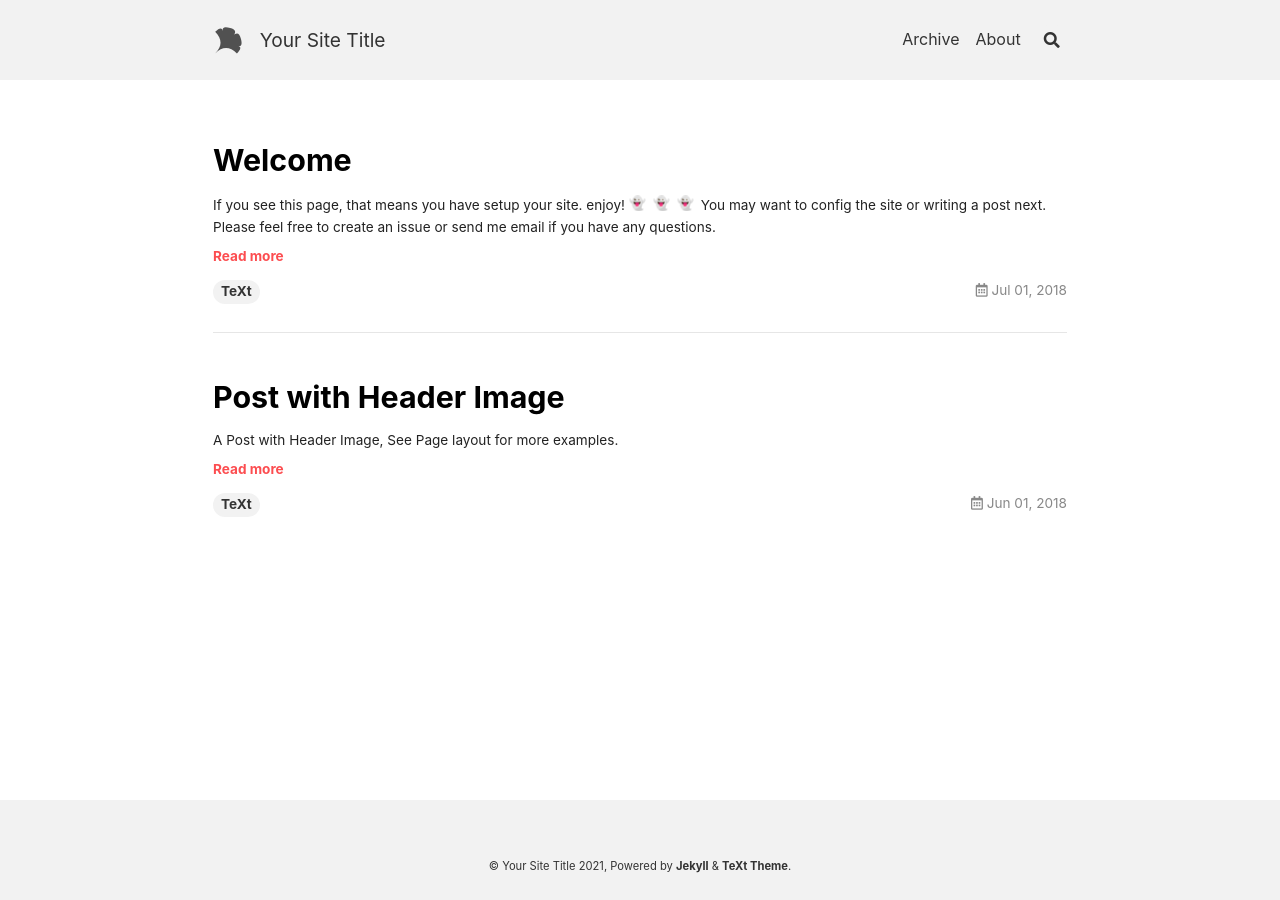
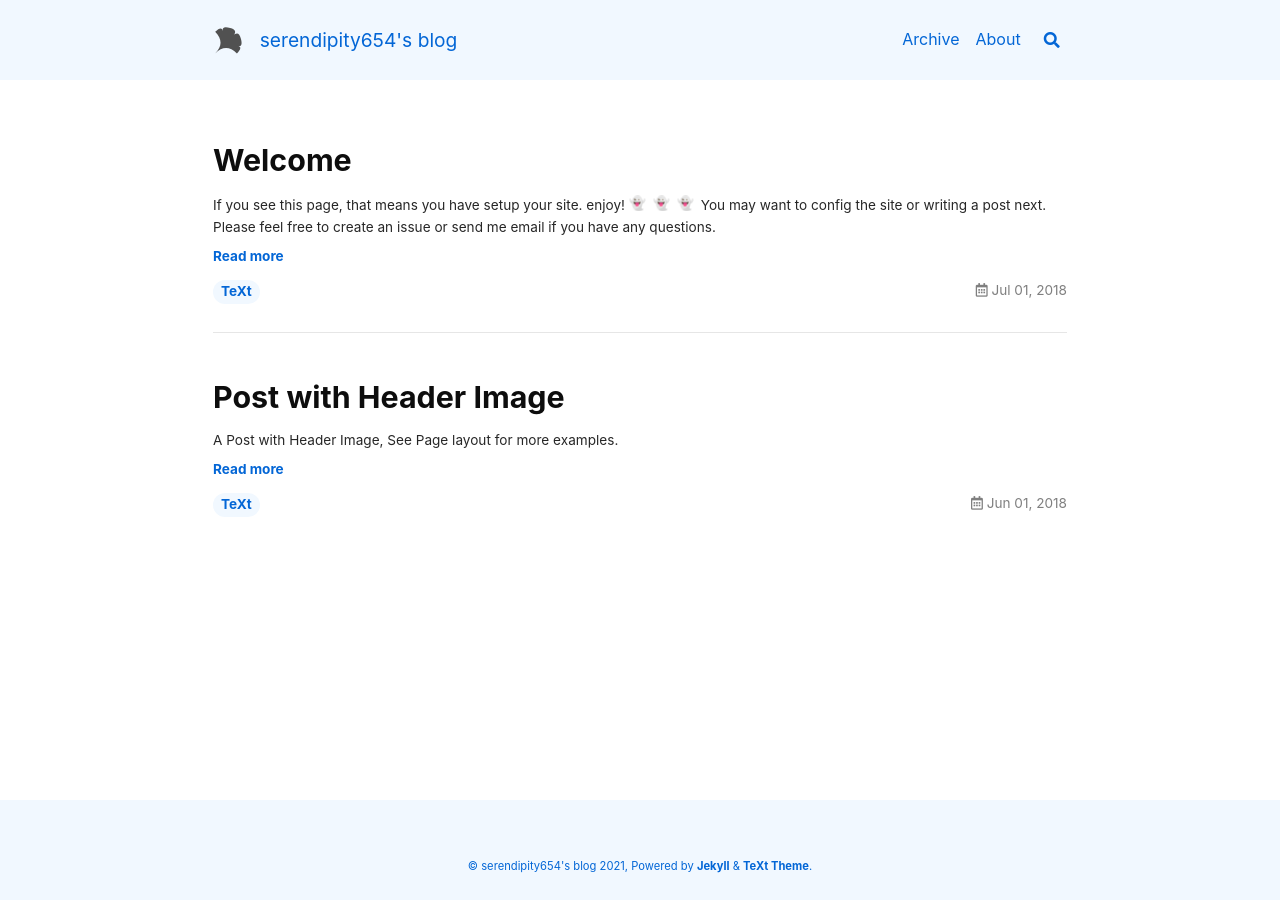
Before and after one commit to serendipity565/serendipity654.github.io, a Jekyll site: the page built from index.html, in a window 1280 px wide. Built offline with Jekyll 4.4.1, drawn with Linux system fonts in a browser that asks for light colours; nearby versions of some CDN libraries; emoji names are drawn with the system emoji font; the list of posts is cut into pages by our own code.

Commit message:
Update _config.yml

```diff
--- a/_config.yml
+++ b/_config.yml
@@ -16,11 +16,11 @@
 
 ## => Site Settings
 ##############################
-text_skin: default # "default" (default), "dark", "forest", "ocean", "chocolate", "orange"
-highlight_theme: default # "default" (default), "tomorrow", "tomorrow-night", "tomorrow-night-eighties", "tomorrow-night-blue", "tomorrow-night-bright"
+text_skin: ocean # "default" (default), "dark", "forest", "ocean", "chocolate", "orange"
+highlight_theme: tomorrow # "default" (default), "tomorrow", "tomorrow-night", "tomorrow-night-eighties", "tomorrow-night-blue", "tomorrow-night-bright"
 url     : # the base hostname & protocol for your site e.g. https://www.someone.com
 baseurl : # does not include hostname
-title   : Your Site Title
+title   : serendipity654's blog
 description: > # this means to ignore newlines until "Language & timezone"
   Your Site Description
 
@@ -35,7 +35,7 @@
 ##############################
 author:
   type      : # "person" (default), "organization"
-  name      : Your Name
+  name      : JiangGaofeng
   url       :
   avatar    : # path or url of avatar image (square)
   bio       : I am an amazing person.
```
